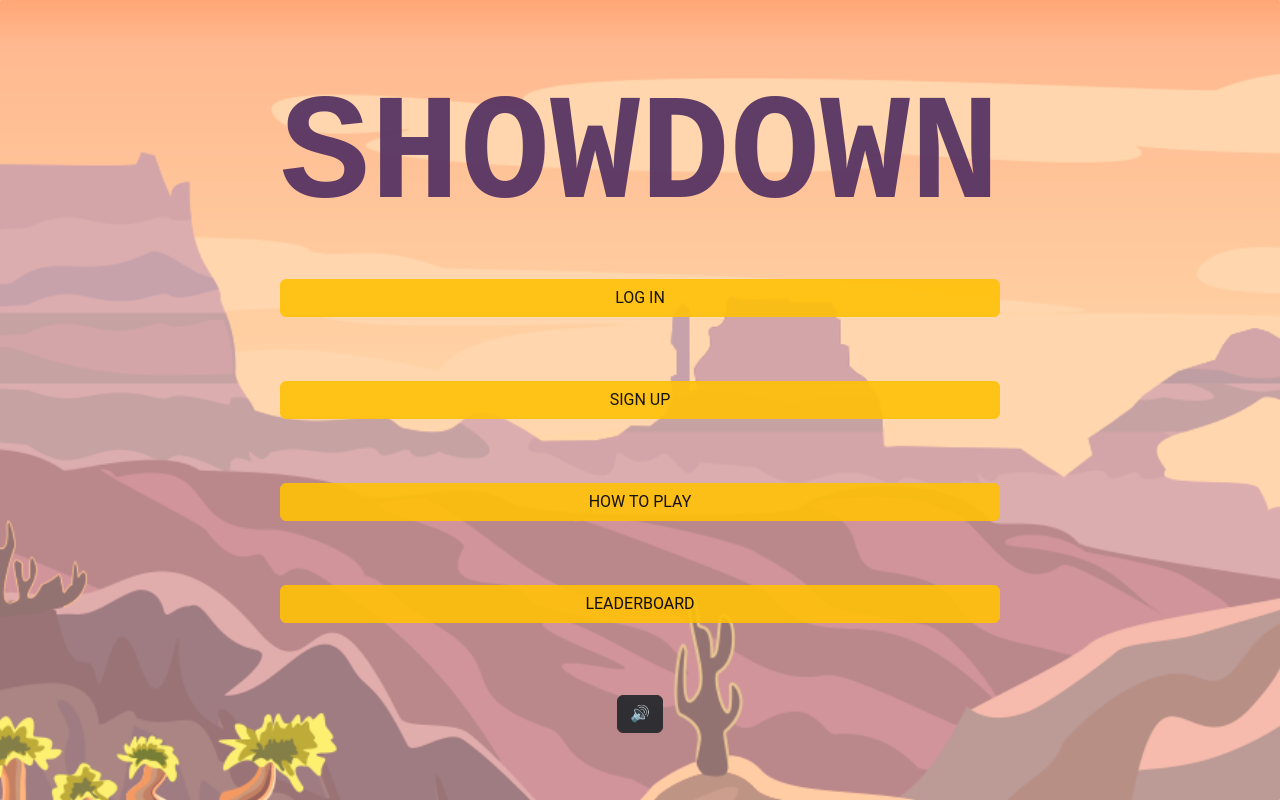
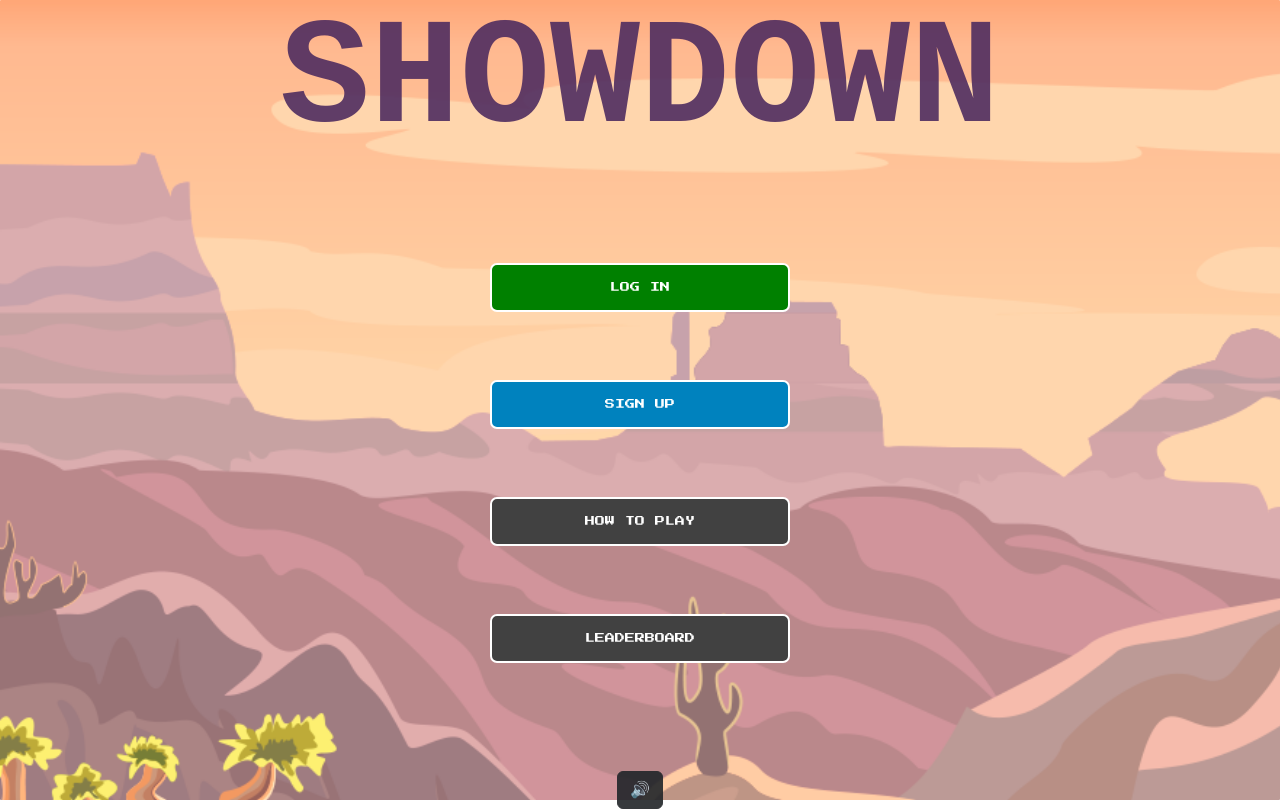
Before and after one commit to DrProfDavis/shootem-up-showdown, a React (Create React App) app in the folder client/: page / in a window 1280 px wide. Built offline with nearby package versions, Linux system fonts and the light colour scheme.

Commit message:
New front page styling.

```diff
--- a/client/src/App.css
+++ b/client/src/App.css
@@ -1,3 +1,10 @@
+@import url('https://fonts.googleapis.com/css?family=Press+Start+2P');
+
+:root {
+  --font-pop: 'Poppins', monospace;
+  --font-2P: 'Press Start 2P', monospace;
+}
+
 .positioned-div {
   position: absolute;
   top: 10%;
@@ -26,8 +33,15 @@
   /* background-color: #f0f0f0; Background color for visibility */
 }
 
-Home.css .main-container {
+.main-container {
   position: relative;
+  display: flex;
+  align-items: center;
+  gap: 30px;
+}
+
+.main-container > span {
+  font-size: 25px;
 }
 
 .background-image {
@@ -224,12 +238,10 @@ Home.css .main-container {
   text-align: center;
   font-weight: bold;
   font-size: 30px;
-  color: white;
-  font-family: 'Source Code Pro', monospace;
-  background-color: rgb(224, 160, 107);
-  opacity: 70%;
+  color: rgb(27, 27, 27);
+  font-family: var(--font-2P);
+  opacity: 85%;
   text-transform: uppercase;
-  /* width: 30% */
 }
 .center h4 {
   text-align: center;
@@ -355,3 +367,62 @@ a {
 .btn-style{
   opacity: 90%;
 }
+
+.home_box {
+  display: flex;
+  flex-direction: column;
+  gap: 30px
+}
+
+.home_box > h1 {
+  font-family: var(--font-pop);
+}
+
+.selection_ctn {
+  display: flex;
+  flex-direction: column;
+  justify-content: center;
+  align-items: center;
+  gap: 10px;
+}
+
+.button {
+  background-color: rgb(65, 65, 65);
+  padding: 15px;
+  border: 2px solid white;
+  width: 300px;
+  color: white;
+  font-family: var(--font-2P);
+  text-decoration: none;
+  border-radius: 7px;
+  font-size: 10px;
+}
+
+.button:hover {
+  background-color: rgb(110, 110, 110);
+
+}
+
+.red {
+  background-color: rgb(155, 0, 0);
+}
+
+.red:hover {
+  background-color: rgb(241, 0, 0);
+}
+
+.green {
+  background-color: green;
+}
+
+.green:hover {
+  background-color: rgb(13, 187, 13);
+}
+
+.blue {
+  background-color: rgb(0, 130, 190);
+}
+
+.blue:hover {
+  background-color: rgb(0, 174, 255);
+}
--- a/client/src/index.css
+++ b/client/src/index.css
@@ -5,6 +5,7 @@ body, html, #root {
     font-family: roboto;
     -webkit-font-smoothing: antialiased;
     -moz-osx-font-smoothing: grayscale;
+    user-select: none;
 }
 
 code {
--- a/client/src/pages/Home.js
+++ b/client/src/pages/Home.js
@@ -40,40 +40,43 @@ const Home = () => {
   return (
 
     <div className="home main-container center">
-      <div>
+      <div className="home_box">
         <h1>SHOWDOWN</h1>
       <br></br>
 
 
-        <div className="d-grid gap-2">
+        <div className="selection_ctn">
           {!isAuthenticated ? (
-            <Link to="/login" className="btn btn-block btn-warning btn-style">LOG IN</Link>
+            <Link to="/login" className="button green">LOG IN</Link>
           ) : (
             <div className='main-container'>
+              <span>&#x25C6;</span>
               <h3>HOWDY {currentUser.data.username}🌵</h3>
+              <span>&#x25C6;</span>
             </div>
           )}
           <br></br>
           <br></br>
           {!isAuthenticated ? (
-            <Link to="/signup" className="btn btn-block btn-warning btn-style">SIGN UP</Link>
+            <Link to="/signup" className="button blue">SIGN UP</Link>
           ) : (
-              <Link to="/game" className="btn btn-block btn-warning">PLAY GAME</Link>
+              <Link to="/game" className="button">PLAY GAME</Link>
           )}
           <br></br>
           <br></br>
-          <Link to="/howtoplay" className="btn btn-block btn-warning btn-style">HOW TO PLAY</Link>
+          <Link to="/howtoplay" className="button">HOW TO PLAY</Link>
           <br></br>
           <br></br>
-          <Link to="/leaderboard" className="btn btn-block btn-warning btn-style">LEADERBOARD</Link>
+          <Link to="/leaderboard" className="button">LEADERBOARD</Link>
           <br></br>
           <nav>
             {isAuthenticated ? (
-              <button class="btn btn-sm btn-danger btn-block btn-style" onClick={userLogout}>LOG OUT</button>
+              <button class="button red" onClick={userLogout}>LOG OUT</button>
               ) : null}
           </nav>
               <br></br>
           </div>
+
           <div>
             {isPlaying ? (
               <button className="btn btn-dark btn-block btn-style" onClick={pauseBackgroundMusic}>
```
